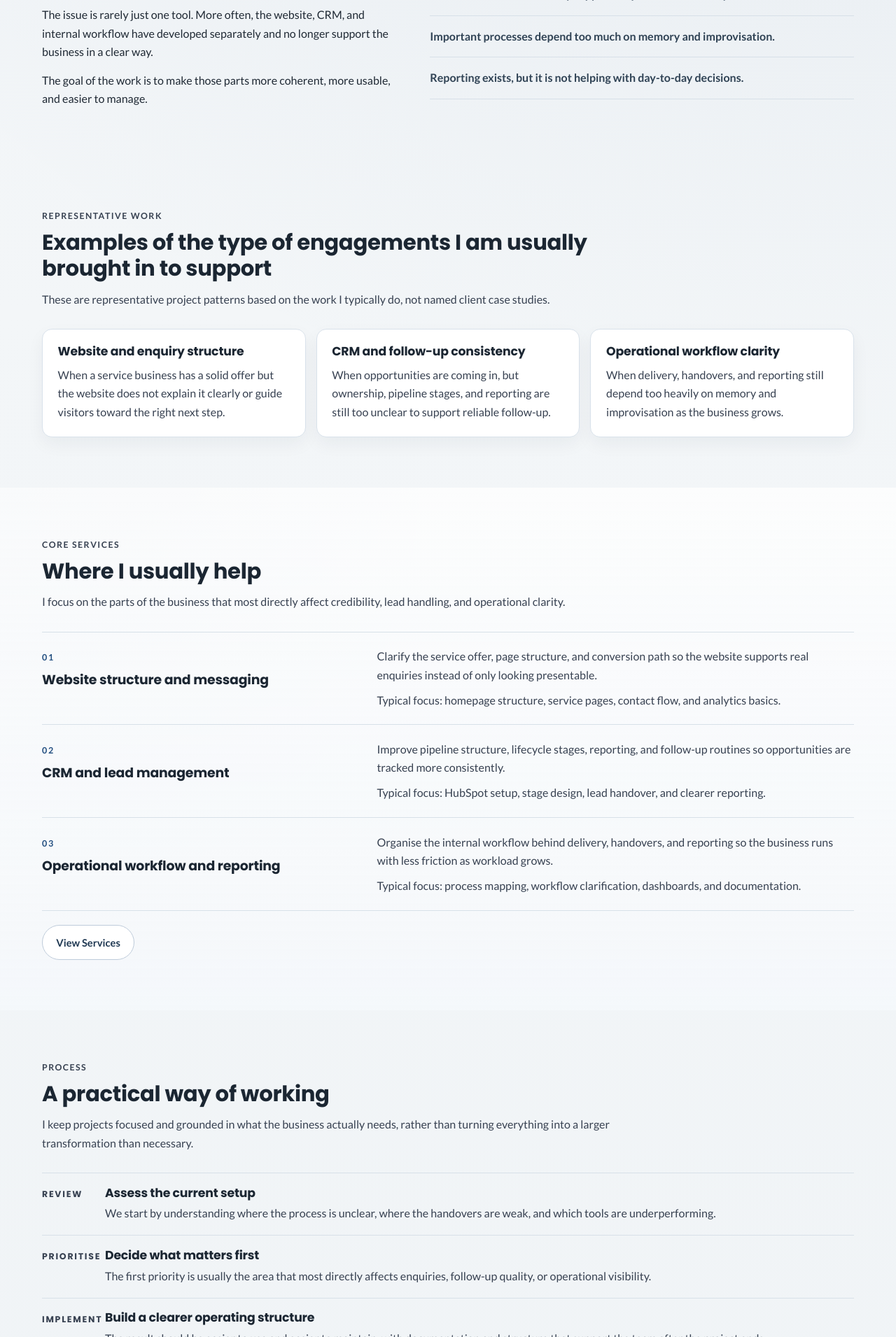
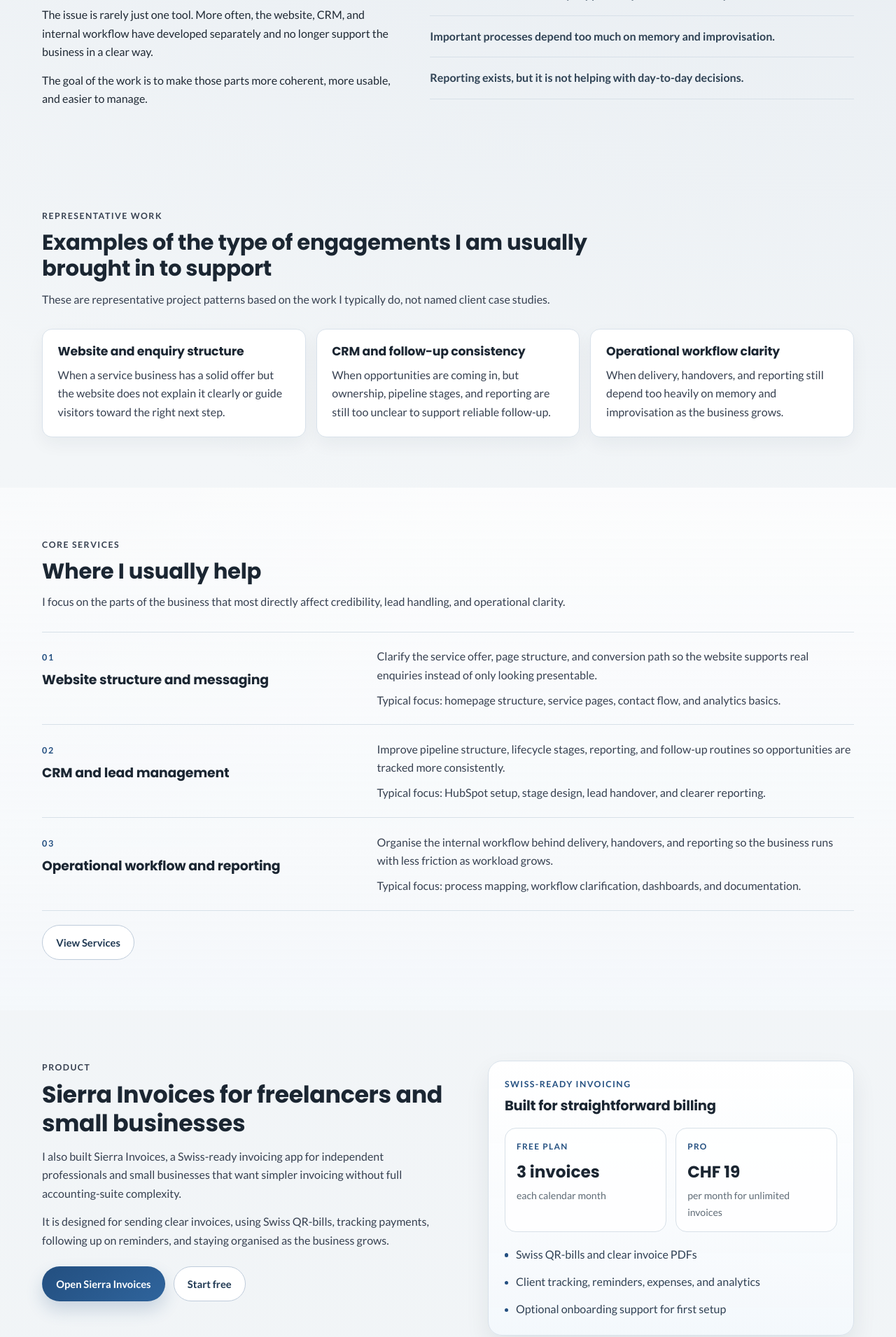
Before and after one commit to Sansiag94/sierraservices, a PHP site: page / in a window 1280 px wide. Shown: the part 1329-3240 px from the top of the page at 70% size. Run offline with PHP 8.4, Linux system fonts and the light colour scheme.

Commit message:
Promote Sierra Invoices on website

```diff
--- a/about/index.html
+++ b/about/index.html
@@ -120,6 +120,9 @@
             </a>
             <a           href="/about"           data-page="about"           class="active"          aria-current="page"        >
               About
+            </a>
+            <a href="https://invoices.sierraservices.ch/">
+              Sierra Invoices
             </a>
             <a           href="/contact"           data-page="contact"           class="nav-cta"                  >
               Get in touch
@@ -313,6 +316,9 @@
           <a href="/privacy">
             Privacy Policy
           </a>
+          <a href="https://invoices.sierraservices.ch/">
+            Sierra Invoices
+          </a>
           <button type="button" class="footer-link-button" data-open-cookie-settings>
             Cookie Settings
           </button>
--- a/contact/index.html
+++ b/contact/index.html
@@ -104,6 +104,9 @@
             </a>
             <a           href="/about"           data-page="about"                             >
               About
+            </a>
+            <a href="https://invoices.sierraservices.ch/">
+              Sierra Invoices
             </a>
             <a           href="/contact"           data-page="contact"           class="nav-cta active"          aria-current="page"        >
               Get in touch
@@ -314,6 +317,9 @@
           <a href="/privacy">
             Privacy Policy
           </a>
+          <a href="https://invoices.sierraservices.ch/">
+            Sierra Invoices
+          </a>
           <button type="button" class="footer-link-button" data-open-cookie-settings>
             Cookie Settings
           </button>
--- a/index.html
+++ b/index.html
@@ -151,6 +151,9 @@
             </a>
             <a           href="/about"           data-page="about"                             >
               About
+            </a>
+            <a href="https://invoices.sierraservices.ch/">
+              Sierra Invoices
             </a>
             <a           href="/contact"           data-page="contact"           class="nav-cta"                  >
               Get in touch
@@ -355,6 +358,76 @@
               </a>
             </p>
           </div>
+        </section>        <section class="section">
+          <div class="container product-promo">
+            <div class="product-copy" data-reveal>
+              <p class="section-kicker">
+                Product
+              </p>
+              <h2>
+                Sierra Invoices for freelancers and small businesses
+              </h2>
+              <p>
+                I also built Sierra Invoices, a Swiss-ready invoicing app for independent professionals and small businesses that want simpler invoicing without full accounting-suite complexity.
+              </p>
+              <p>
+                It is designed for sending clear invoices, using Swiss QR-bills, tracking payments, following up on reminders, and staying organised as the business grows.
+              </p>
+              <div class="cta-actions">
+                <a href="https://invoices.sierraservices.ch/" class="btn btn-primary">
+                  Open Sierra Invoices
+                </a>
+                <a href="https://invoices.sierraservices.ch/signup" class="btn btn-secondary">
+                  Start free
+                </a>
+              </div>
+            </div>
+            <aside class="product-panel" data-reveal aria-label="Sierra Invoices overview">
+              <div class="product-panel__header">
+                <p class="section-kicker">
+                  Swiss-ready invoicing
+                </p>
+                <h3>
+                  Built for straightforward billing
+                </h3>
+              </div>
+              <div class="product-metrics">
+                <article class="product-metric">
+                  <span>
+                    Free plan
+                  </span>
+                  <strong>
+                    3 invoices
+                  </strong>
+                  <small>
+                    each calendar month
+                  </small>
+                </article>
+                <article class="product-metric">
+                  <span>
+                    Pro
+                  </span>
+                  <strong>
+                    CHF 19
+                  </strong>
+                  <small>
+                    per month for unlimited invoices
+                  </small>
+                </article>
+              </div>
+              <ul class="product-points">
+                <li>
+                  Swiss QR-bills and clear invoice PDFs
+                </li>
+                <li>
+                  Client tracking, reminders, expenses, and analytics
+                </li>
+                <li>
+                  Optional onboarding support for first setup
+                </li>
+              </ul>
+            </aside>
+          </div>
         </section>
         <section class="section">
           <div class="container">
@@ -547,6 +620,9 @@
           <a href="/privacy">
             Privacy Policy
           </a>
+          <a href="https://invoices.sierraservices.ch/">
+            Sierra Invoices
+          </a>
           <button type="button" class="footer-link-button" data-open-cookie-settings>
             Cookie Settings
           </button>
--- a/insights/index.html
+++ b/insights/index.html
@@ -133,6 +133,9 @@
             <a           href="/about"           data-page="about"                             >
               About
             </a>
+            <a href="https://invoices.sierraservices.ch/">
+              Sierra Invoices
+            </a>
             <a           href="/contact"           data-page="contact"           class="nav-cta"                  >
               Get in touch
             </a>
@@ -257,6 +260,9 @@
           <a href="/privacy">
             Privacy Policy
           </a>
+          <a href="https://invoices.sierraservices.ch/">
+            Sierra Invoices
+          </a>
           <button type="button" class="footer-link-button" data-open-cookie-settings>
             Cookie Settings
           </button>
--- a/privacy/index.html
+++ b/privacy/index.html
@@ -67,6 +67,9 @@
             </a>
             <a           href="/about"           data-page="about"                             >
               About
+            </a>
+            <a href="https://invoices.sierraservices.ch/">
+              Sierra Invoices
             </a>
             <a           href="/contact"           data-page="contact"           class="nav-cta"                  >
               Get in touch
@@ -190,6 +193,9 @@
           <a href="/privacy">
             Privacy Policy
           </a>
+          <a href="https://invoices.sierraservices.ch/">
+            Sierra Invoices
+          </a>
           <button type="button" class="footer-link-button" data-open-cookie-settings>
             Cookie Settings
           </button>
--- a/services/index.html
+++ b/services/index.html
@@ -125,6 +125,9 @@
             </a>
             <a           href="/about"           data-page="about"                             >
               About
+            </a>
+            <a href="https://invoices.sierraservices.ch/">
+              Sierra Invoices
             </a>
             <a           href="/contact"           data-page="contact"           class="nav-cta"                  >
               Get in touch
@@ -458,6 +461,9 @@
           <a href="/privacy">
             Privacy Policy
           </a>
+          <a href="https://invoices.sierraservices.ch/">
+            Sierra Invoices
+          </a>
           <button type="button" class="footer-link-button" data-open-cookie-settings>
             Cookie Settings
           </button>
--- a/styles.css
+++ b/styles.css
@@ -591,6 +591,7 @@ section {
 
 .problem-grid,
 .service-preview-grid,
+  .product-promo,
 .insights-grid {
   display: grid;
   gap: 0.95rem;
@@ -618,6 +619,107 @@ section {
 
 .service-preview-grid {
   grid-template-columns: repeat(3, minmax(0, 1fr));
+}
+
+.product-promo {
+  display: grid;
+  gap: 1.4rem;
+  grid-template-columns: minmax(0, 1.08fr) minmax(20rem, 0.92fr);
+  align-items: start;
+}
+
+.product-copy h2 {
+  font-size: clamp(1.5rem, 2.6vw, 2.35rem);
+  margin-bottom: 0.85rem;
+}
+
+.product-copy p {
+  color: var(--ink-soft);
+  max-width: 60ch;
+}
+
+.product-copy p + p {
+  margin-top: 0.9rem;
+}
+
+.product-panel {
+  border: 1px solid #d9e2eb;
+  border-radius: var(--radius-lg);
+  background:
+    linear-gradient(180deg, rgba(255, 255, 255, 0.98), rgba(244, 248, 252, 0.96)),
+    radial-gradient(circle at top right, rgba(35, 79, 128, 0.08), transparent 48%);
+  box-shadow: 0 16px 34px rgba(14, 35, 55, 0.08);
+  padding: 1.45rem;
+}
+
+.product-panel__header h3 {
+  font-size: 1.22rem;
+  margin-top: 0.15rem;
+}
+
+.product-metrics {
+  display: grid;
+  grid-template-columns: repeat(2, minmax(0, 1fr));
+  gap: 0.85rem;
+  margin-top: 1.2rem;
+}
+
+.product-metric {
+  border: 1px solid #d7e0e8;
+  border-radius: 16px;
+  background: rgba(255, 255, 255, 0.86);
+  padding: 1rem;
+}
+
+.product-metric span,
+.product-metric small {
+  display: block;
+}
+
+.product-metric span {
+  font-size: 0.74rem;
+  font-weight: 700;
+  letter-spacing: 0.12em;
+  text-transform: uppercase;
+  color: var(--accent);
+}
+
+.product-metric strong {
+  display: block;
+  margin: 0.45rem 0 0.2rem;
+  font-family: "Poppins", sans-serif;
+  font-size: 1.45rem;
+  color: #1b2632;
+}
+
+.product-metric small {
+  color: var(--muted);
+  font-size: 0.88rem;
+}
+
+.product-points {
+  list-style: none;
+  margin: 1.2rem 0 0;
+  padding: 0;
+  display: grid;
+  gap: 0.8rem;
+}
+
+.product-points li {
+  position: relative;
+  padding-left: 1rem;
+  color: #304154;
+}
+
+.product-points li::before {
+  content: "";
+  position: absolute;
+  left: 0;
+  top: 0.72rem;
+  width: 0.35rem;
+  height: 0.35rem;
+  border-radius: 999px;
+  background: var(--accent);
 }
 
 .service-card,
@@ -1177,6 +1279,7 @@ section {
   }
 
   .service-preview-grid,
+  .product-promo,
   .two-col,
   .decision-grid,
   .process-grid,
--- a/thank-you/index.html
+++ b/thank-you/index.html
@@ -67,6 +67,9 @@
             </a>
             <a           href="/about"           data-page="about"                             >
               About
+            </a>
+            <a href="https://invoices.sierraservices.ch/">
+              Sierra Invoices
             </a>
             <a           href="/contact"           data-page="contact"           class="nav-cta"                  >
               Get in touch
@@ -148,6 +151,9 @@
           <a href="/privacy">
             Privacy Policy
           </a>
+          <a href="https://invoices.sierraservices.ch/">
+            Sierra Invoices
+          </a>
           <button type="button" class="footer-link-button" data-open-cookie-settings>
             Cookie Settings
           </button>
```
